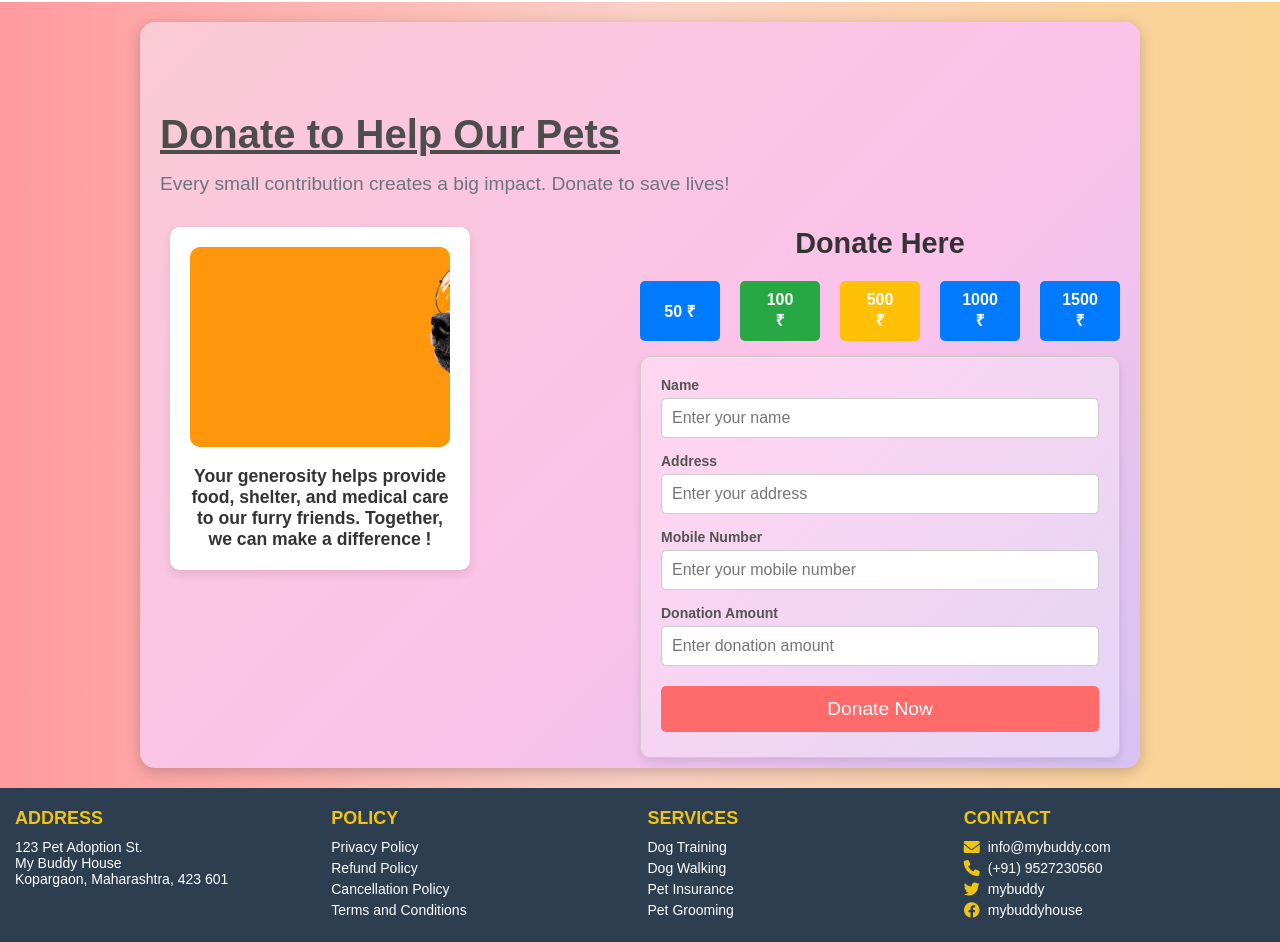
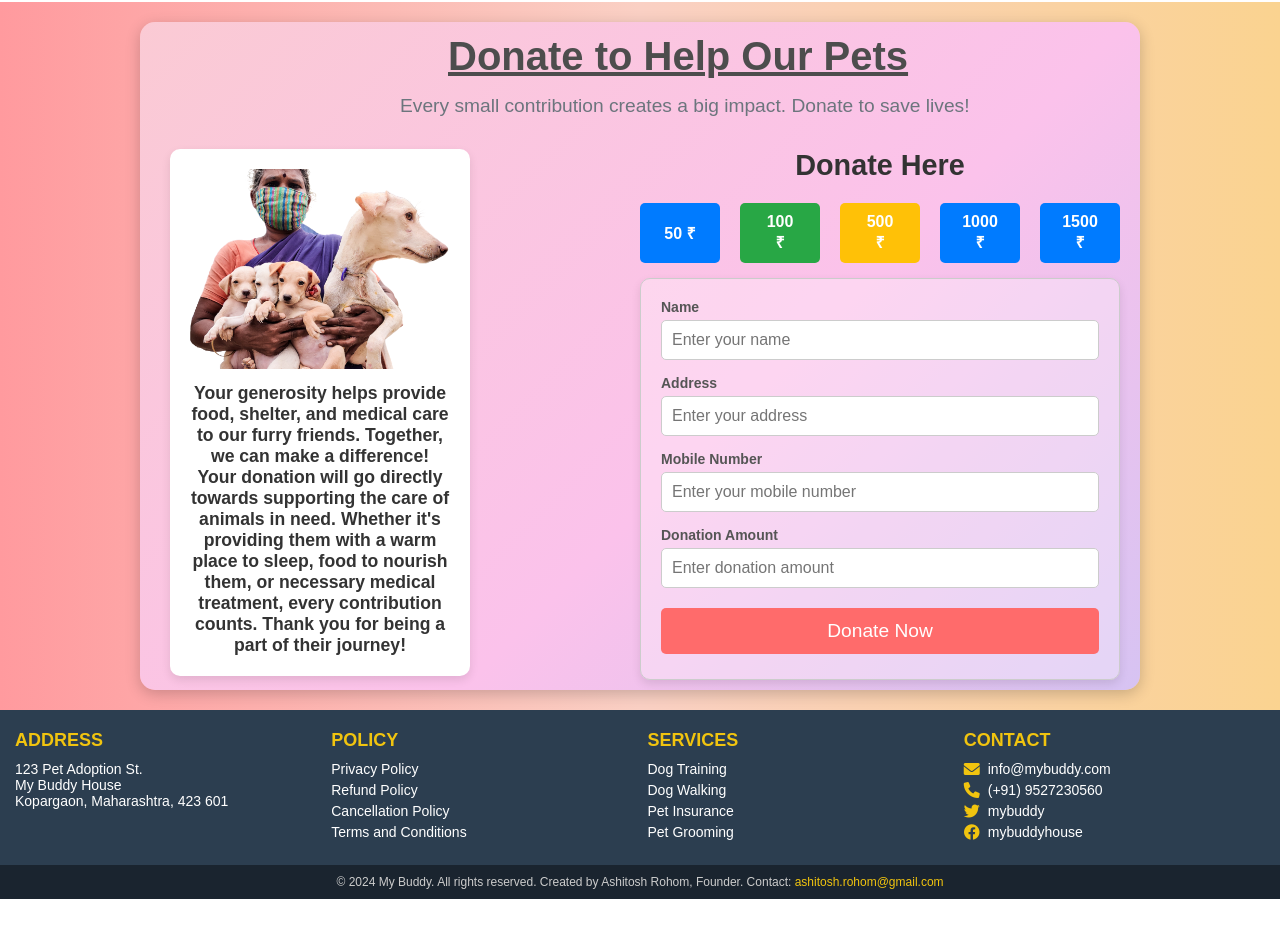
Before and after one commit to ashurohom/MyBuddyProject, a Django app: page /donate/ in a window 1280 px wide. Shown: the part 68-1010 px from the top of the page. After the commit the page ends 967 px from the top, so only its background shows below. Run offline with Django 5.2, Linux system fonts and the light colour scheme; some libraries are stand-ins or nearby versions.

Commit message:
update donate page styling

```diff
--- a/mybuddy/static/css/donate.css
+++ b/mybuddy/static/css/donate.css
@@ -20,6 +20,8 @@
 
 /* Title and Subtitle Styling */
 .title {
+    margin-top: 2px;
+    margin-left: 30%;
     font-size: 2.5rem;
     font-weight: bold;
     text-align: center;
@@ -29,6 +31,7 @@
 }
 
 .subtitle {
+    margin-left: 25%;
     font-size: 1.2rem;
     text-align: center;
     color: #6c757d;
@@ -60,7 +63,7 @@
 .card-image {
     max-width: 100%;
     border-radius: 10px;
-    margin-bottom: 15px;
+    margin-bottom: 10px;
 }
 
 .card-text {
--- a/mybuddy/template/donate.html
+++ b/mybuddy/template/donate.html
@@ -13,9 +13,11 @@
                 <!-- Left Column -->
                 <div class="col-md-4">
                     <div class="card">
-                        <img src="{% static 'image/dog_head2.jpg' %}" alt="Donation" class="card-image">
+                        <img src="{% static '/image/petdonate.png' %}" alt="Donation" class="card-image">
                         <p class="card-text">Your generosity helps provide food, shelter, and medical care to our furry friends.
-                            Together, we can make a difference !</p>
+                            Together, we can make a difference! Your donation will go directly towards supporting the care of animals in need.
+                            Whether it's providing them with a warm place to sleep, food to nourish them, or necessary medical treatment,
+                            every contribution counts. Thank you for being a part of their journey!</p>
                     </div>
                 </div>
 
```
Also changed, not shown: mybuddy/static/image/petdonate.png (added).
